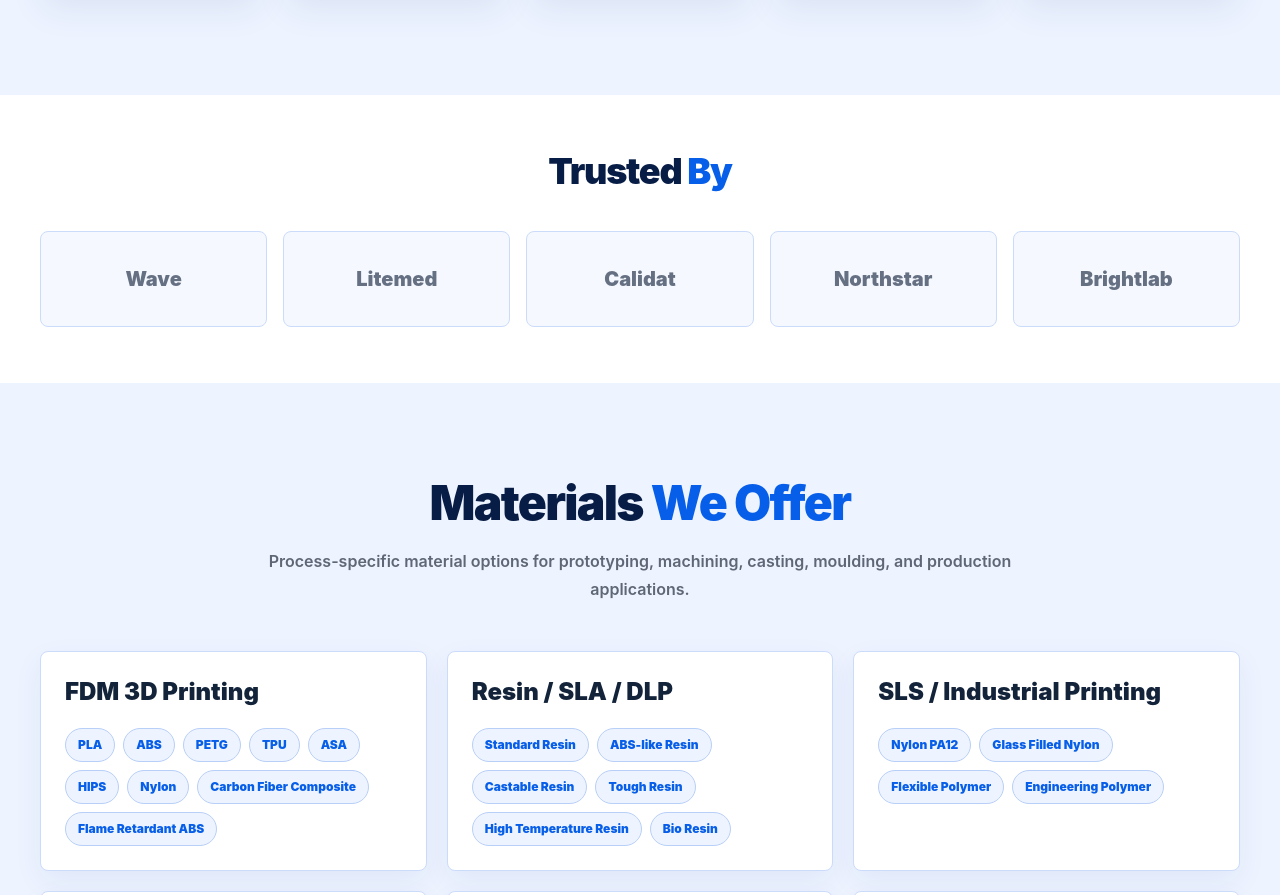
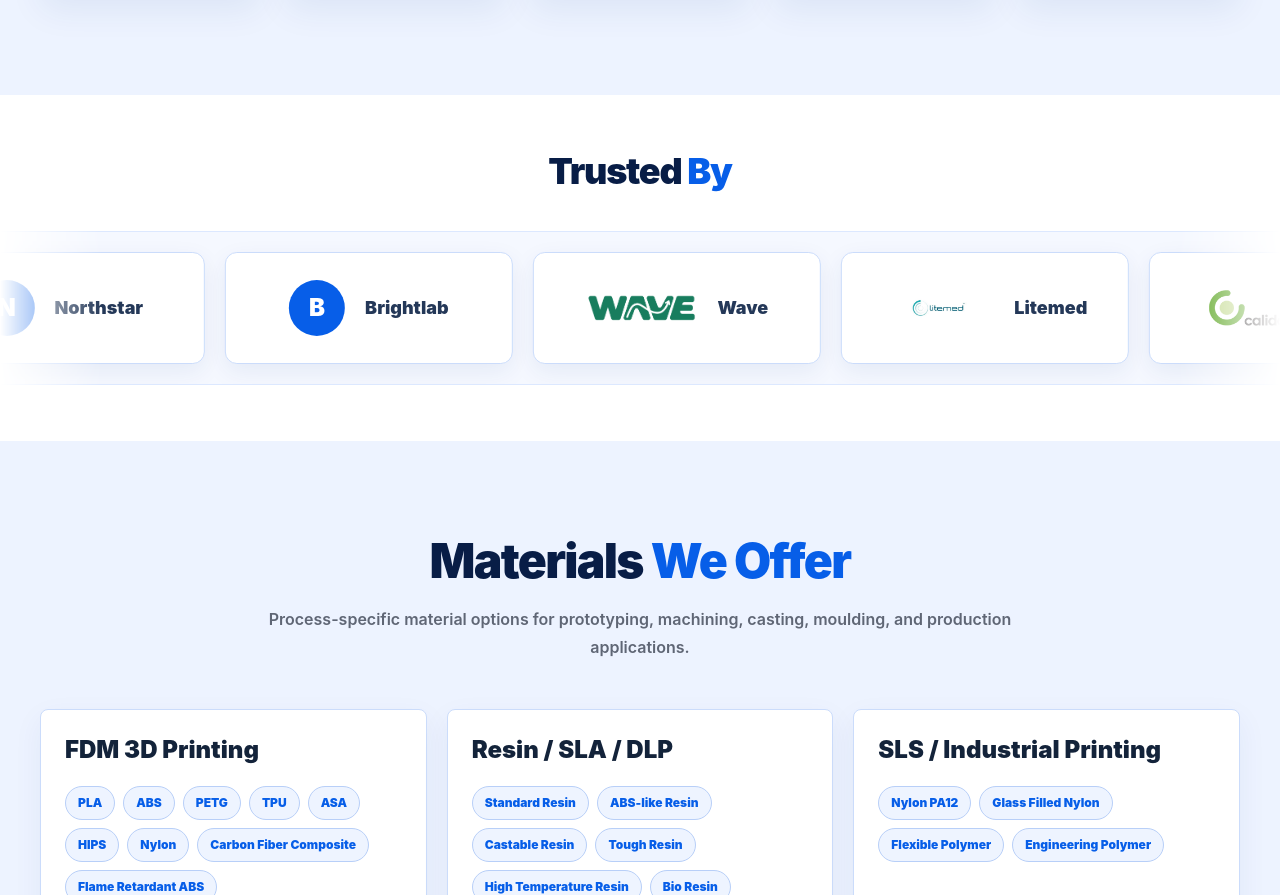
Before and after one commit to Tanzo-em/Kinesysprototypes, a Next.js app: page / in a window 1280 px wide. Shown: the part 4280-5175 px from the top of the page. Built offline with nearby package versions, Linux system fonts and the light colour scheme.

Commit message:
Add moving trusted company logo strip

```diff
--- a/app/globals.css
+++ b/app/globals.css
@@ -62,6 +62,24 @@ textarea {
   z-index: 10;
 }
 
+.trusted-marquee {
+  animation: trusted-marquee 24s linear infinite;
+}
+
+.trusted-marquee:hover {
+  animation-play-state: paused;
+}
+
+@keyframes trusted-marquee {
+  from {
+    transform: translateX(-50%);
+  }
+
+  to {
+    transform: translateX(0);
+  }
+}
+
 @keyframes hero-slide {
   0% {
     opacity: 0;
@@ -89,4 +107,9 @@ textarea {
     animation: none;
     opacity: 1;
   }
+
+  .trusted-marquee {
+    animation: none;
+    transform: none;
+  }
 }
--- a/app/page.tsx
+++ b/app/page.tsx
@@ -66,6 +66,15 @@ const stats = [
   ["500+", "Customers"],
   ["12+", "Industries impacted"],
   ["100k+", "Parts printed"],
+];
+
+const trustedCompanies = [
+  { name: "Wave", logo: "/figma/wave-logo.png", monogram: "" },
+  { name: "Litemed", logo: "/figma/litemed-logo.png", monogram: "" },
+  { name: "Calidat", logo: "/figma/calidat-logo.png", monogram: "" },
+  { name: "VCM", logo: "/figma/vcm-logo.png", monogram: "" },
+  { name: "Northstar", logo: "", monogram: "N" },
+  { name: "Brightlab", logo: "", monogram: "B" },
 ];
 
 const strengths = [
@@ -327,18 +336,47 @@ export default function Home() {
         </div>
       </section>
 
-      <section className="bg-white py-14">
+      <section className="overflow-hidden bg-white py-14">
         <div className="mx-auto max-w-7xl px-5 sm:px-8 lg:px-10">
           <h2 className="section-title text-center text-4xl font-black tracking-tight">
             Trusted <span className="text-[#075ee8]">By</span>
           </h2>
-          <div className="mt-10 grid gap-4 sm:grid-cols-2 lg:grid-cols-5">
-            {["Wave", "Litemed", "Calidat", "Northstar", "Brightlab"].map((name) => (
+        </div>
+
+        <div className="relative mt-10 overflow-hidden border-y border-[#dce8ff] bg-[#f5f8ff] py-5 [mask-image:linear-gradient(to_right,transparent,black_8%,black_92%,transparent)]">
+          <div className="trusted-marquee flex w-max">
+            {[0, 1].map((copy) => (
               <div
-                key={name}
-                className="font-ui flex h-24 items-center justify-center rounded-lg border border-[#cbdcfb] bg-[#f5f8ff] text-xl font-black text-[#657083] transition hover:border-[#075ee8] hover:text-[#075ee8]"
+                key={copy}
+                aria-hidden={copy === 1}
+                className="flex shrink-0 gap-5 pr-5"
               >
-                {name}
+                {trustedCompanies.map((company) => (
+                  <div
+                    key={`${copy}-${company.name}`}
+                    className="flex h-28 w-72 shrink-0 items-center justify-center gap-5 rounded-xl border border-[#cbdcfb] bg-white px-7 shadow-[0_8px_24px_rgba(7,54,130,0.07)]"
+                  >
+                    {company.logo ? (
+                      <Image
+                        src={company.logo}
+                        alt={`${company.name} logo`}
+                        width={120}
+                        height={60}
+                        className="h-14 w-28 object-contain"
+                      />
+                    ) : (
+                      <span
+                        aria-hidden="true"
+                        className="flex h-14 w-14 items-center justify-center rounded-full bg-[#075ee8] text-2xl font-black text-white"
+                      >
+                        {company.monogram}
+                      </span>
+                    )}
+                    <span className="text-lg font-black text-[#243858]">
+                      {company.name}
+                    </span>
+                  </div>
+                ))}
               </div>
             ))}
           </div>
```
